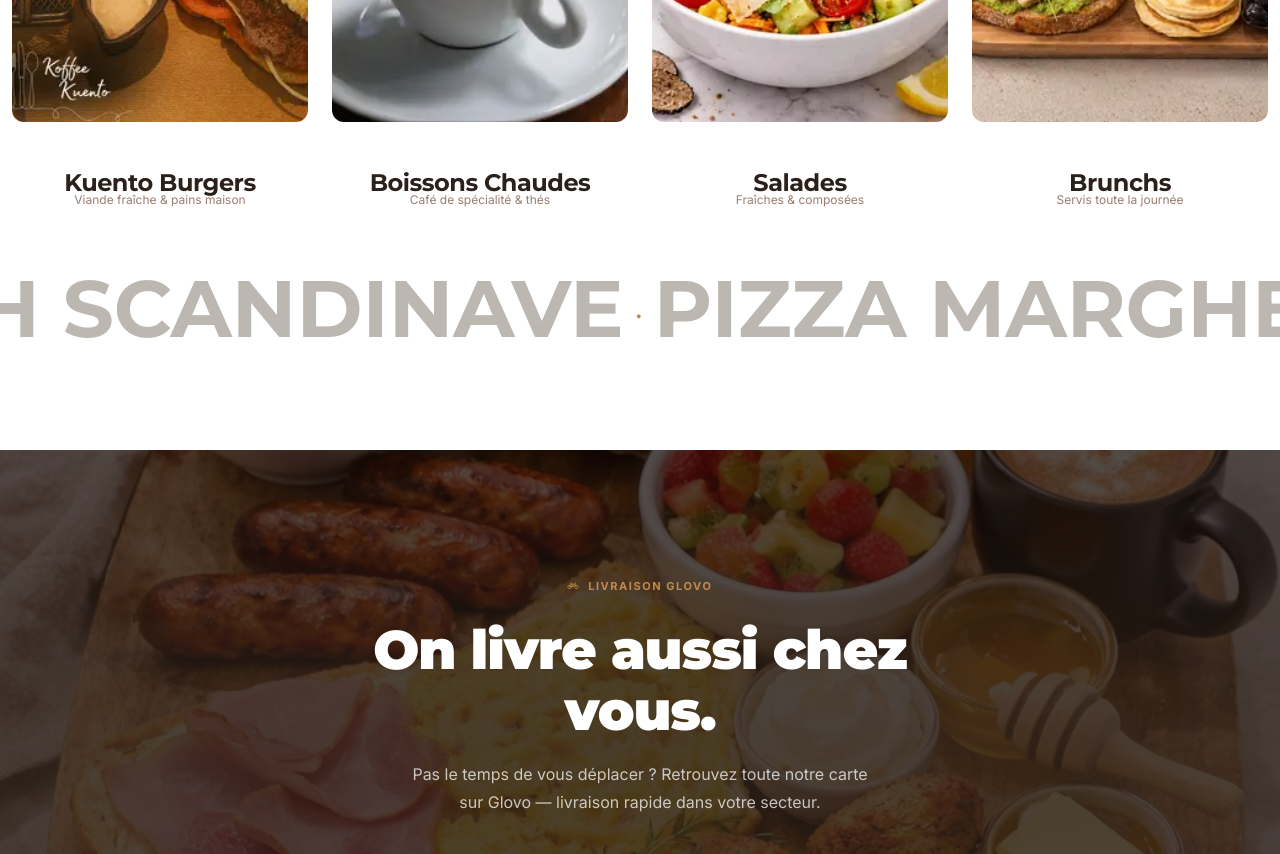
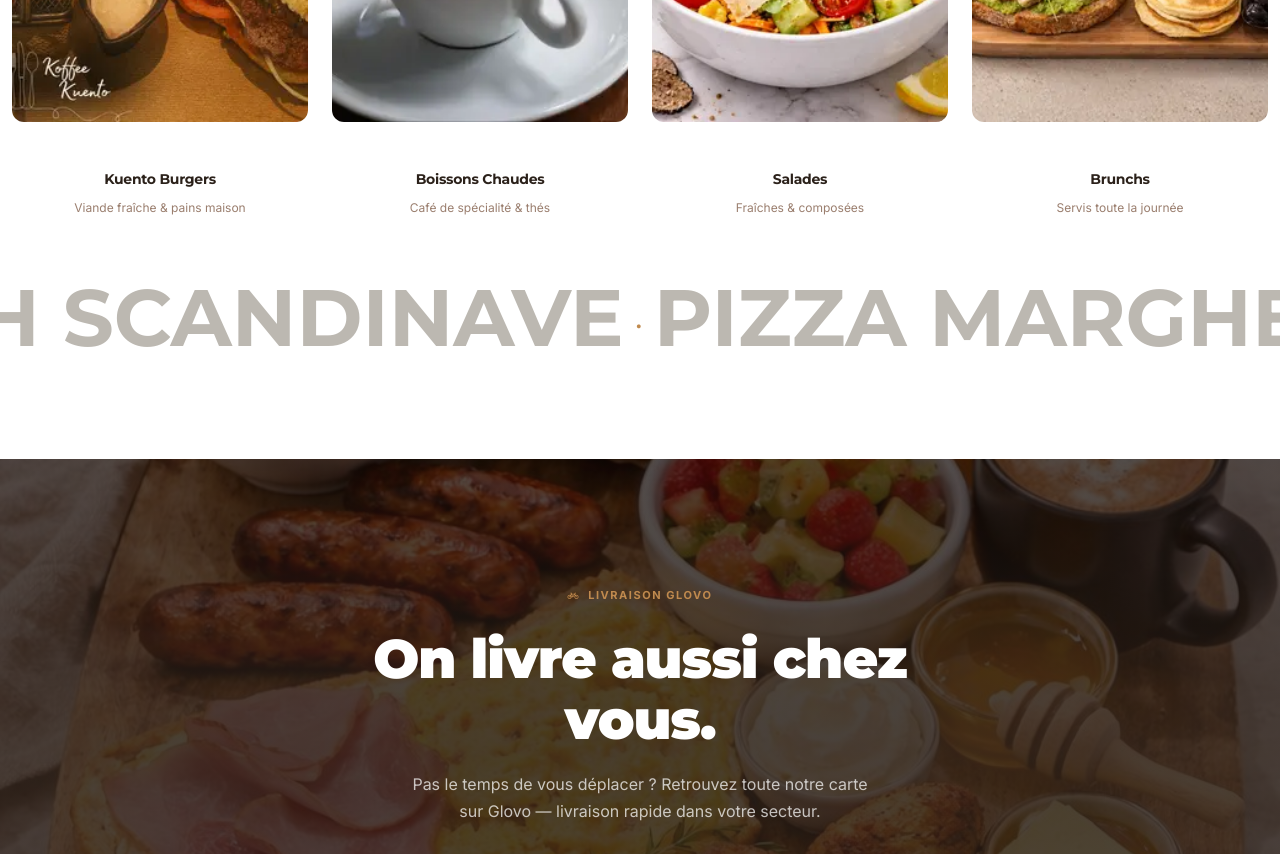
Before and after one commit to website-devloper/Koffee-Kuento, a Next.js app: page / in a window 1280 px wide. Shown: the part 4160-5014 px from the top of the page. Built offline with nearby package versions, Linux system fonts and the light colour scheme.

Commit message:
fix: force spacing between category card title and description with !important

```diff
--- a/src/app/assets/kk-theme.css
+++ b/src/app/assets/kk-theme.css
@@ -586,31 +586,29 @@
   border-radius: 4px;
 }
 .dishes-card.style3 .dishes-content {
-  padding: 16px 4px 0;
-  text-align: center;
+  padding: 18px 8px 4px !important;
+  text-align: center !important;
 }
 .dishes-card.style3 .dishes-content h3 {
-  font-family: var(--title-font), 'Montserrat', sans-serif;
-  font-size: 14px;
-  font-weight: 700;
-  color: #2B211A;
-  margin-bottom: 8px;
+  font-family: var(--title-font), 'Montserrat', sans-serif !important;
+  font-size: 14px !important;
+  font-weight: 700 !important;
+  color: #2B211A !important;
+  margin-bottom: 10px !important;
+  text-transform: none !important;
+  line-height: 1.3 !important;
 }
 .dishes-card.style3 .dishes-content h3 a {
-  color: #2B211A;
-  text-decoration: none;
+  color: #2B211A !important;
+  text-decoration: none !important;
   transition: color 0.2s;
 }
-.dishes-card.style3 .dishes-content h3 a:hover { color: var(--theme); }
+.dishes-card.style3 .dishes-content h3 a:hover { color: var(--theme) !important; }
 .dishes-card.style3 .dishes-content p {
-  font-size: 12px;
-  color: #9A7E6E;
-  line-height: 1.5;
-  margin: 0;
-  text-transform: none !important;
-}
-.dishes-card.style3 .dishes-content h3,
-.dishes-card.style3 .dishes-content h3 a {
+  font-size: 12px !important;
+  color: #9A7E6E !important;
+  line-height: 1.6 !important;
+  margin: 0 !important;
   text-transform: none !important;
 }
 /* Marquee item separator */
```
